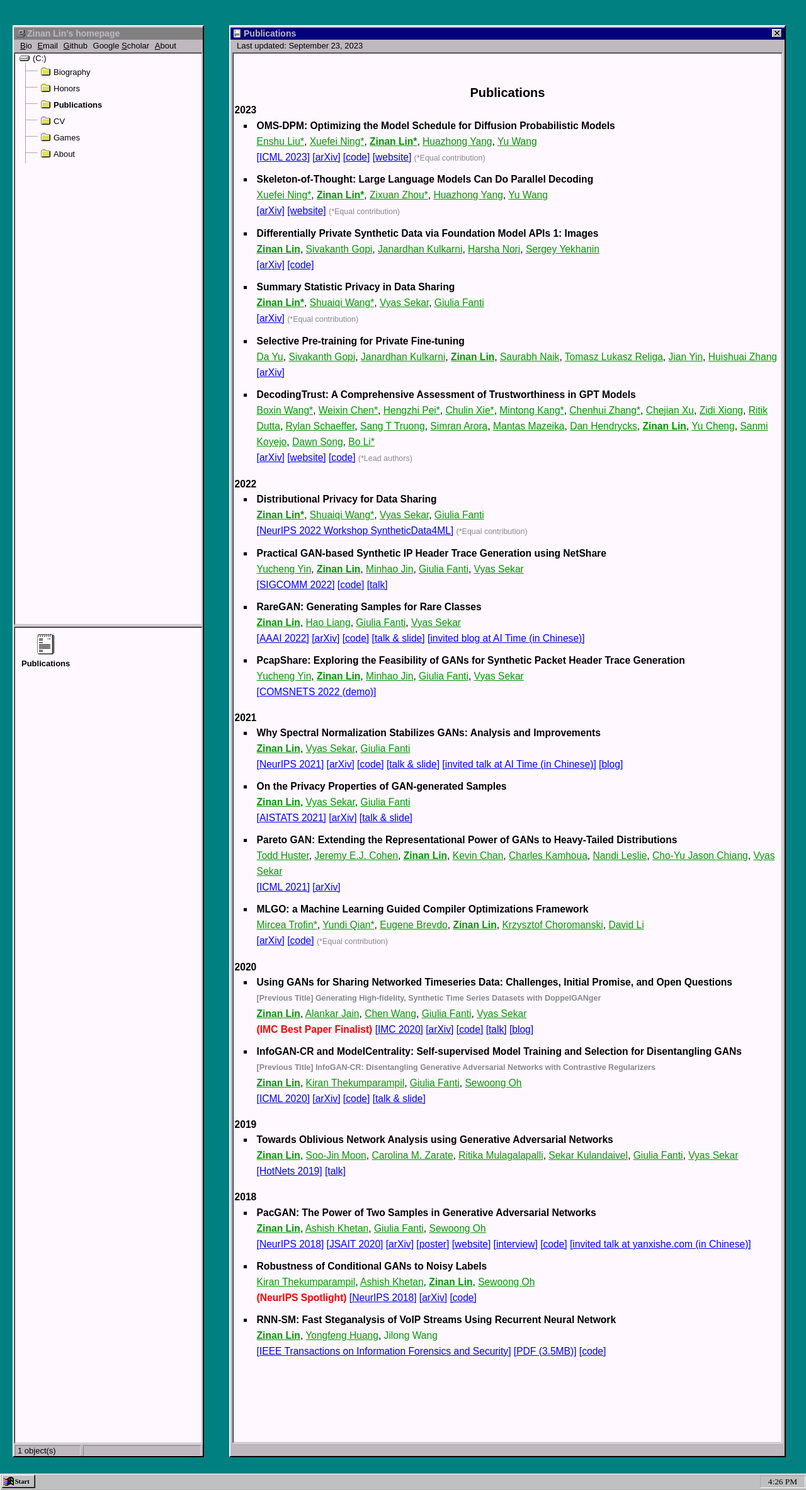
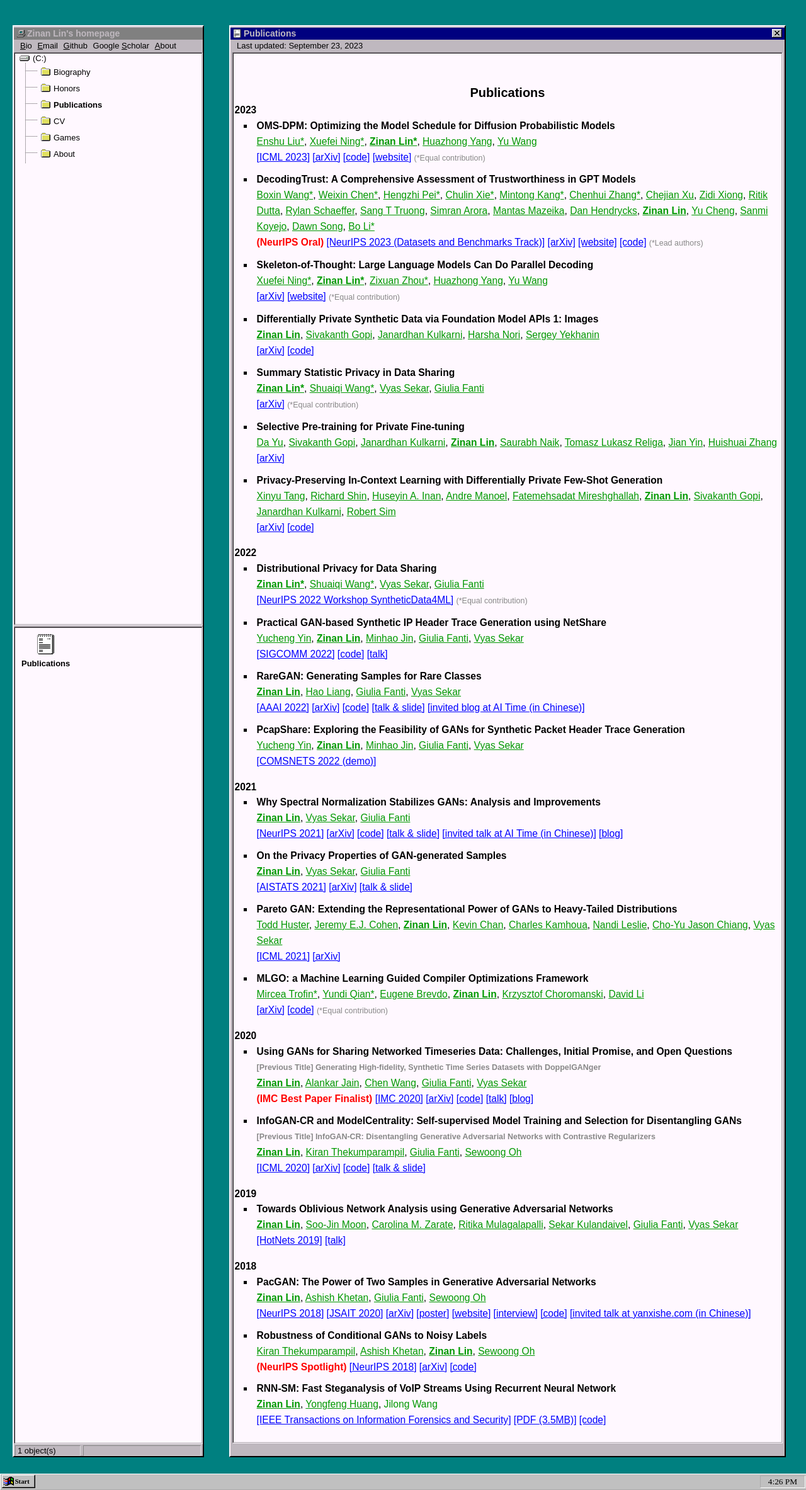
Before and after one commit to fjxmlzn/fjxmlzn.github.io, a Jekyll site: the page built from _publications/publications.html, in a window 1280 px wide. Shown: the whole page at 63% size. Built offline with Jekyll 4.4.1, drawn with Linux system fonts in a browser that asks for light colours.

Commit message:
add publications

```diff
--- a/_publications/publications.html
+++ b/_publications/publications.html
@@ -93,6 +93,46 @@ permalink: /publications/index.html
         <span class="publication_note">(*Equal contribution)</span>
     </li>
     <li class='publication_li'>
+        <span class='publication_title'>DecodingTrust: A Comprehensive Assessment of Trustworthiness in GPT Models</span>
+        <span class="publication_author">
+            <a href="#">Boxin Wang*</a>,
+            <a href="#">Weixin Chen*</a>,
+            <a href="#">Hengzhi Pei*</a>,
+            <a href="#">Chulin Xie*</a>,
+            <a href="#">Mintong Kang*</a>,
+            <a href="#">Chenhui Zhang*</a>,
+            <a href="#">Chejian Xu</a>,
+            <a href="#">Zidi Xiong</a>,
+            <a href="#">Ritik Dutta</a>,
+            <a href="#">Rylan Schaeffer</a>,
+            <a href="#">Sang T Truong</a>,
+            <a href="#">Simran Arora</a>,
+            <a href="#">Mantas Mazeika</a>,
+            <a href="#">Dan Hendrycks</a>,
+            <span class="publication_me"><a href="https://zinanlin.me/" target="_blank">Zinan Lin</a></span>,
+            <a href="#">Yu Cheng</a>,
+            <a href="#">Sanmi Koyejo</a>,
+            <a href="#">Dawn Song</a>,
+            <a href="#">Bo Li*</a>
+        </span>
+        <span class="publication_award">
+            (NeurIPS Oral)
+        </span>
+        <span class='publication_journal'>
+            <a href="#" target="_blank">[NeurIPS 2023 (Datasets and Benchmarks Track)]</a>
+        </span>
+        <span class='publication_journal'>
+            <a href="https://arxiv.org/abs/2306.11698" target="_blank">[arXiv]</a>
+        </span>
+        <span class='publication_journal'>
+            <a href="https://decodingtrust.github.io/" target="_blank">[website]</a>
+        </span>
+        <span class='publication_journal'>
+            <a href="https://github.com/AI-secure/DecodingTrust" target="_blank">[code]</a>
+        </span>
+        <span class="publication_note">(*Lead authors)</span>
+    </li>
+    <li class='publication_li'>
         <span class='publication_title'>Skeleton-of-Thought: Large Language Models Can Do Parallel Decoding</span>
         <span class="publication_author">
             <a href="#">Xuefei Ning*</a>,
@@ -155,38 +195,24 @@ permalink: /publications/index.html
         </span>
     </li>
     <li class='publication_li'>
-        <span class='publication_title'>DecodingTrust: A Comprehensive Assessment of Trustworthiness in GPT Models</span>
+        <span class='publication_title'>Privacy-Preserving In-Context Learning with Differentially Private Few-Shot Generation</span>
         <span class="publication_author">
-            <a href="#">Boxin Wang*</a>,
-            <a href="#">Weixin Chen*</a>,
-            <a href="#">Hengzhi Pei*</a>,
-            <a href="#">Chulin Xie*</a>,
-            <a href="#">Mintong Kang*</a>,
-            <a href="#">Chenhui Zhang*</a>,
-            <a href="#">Chejian Xu</a>,
-            <a href="#">Zidi Xiong</a>,
-            <a href="#">Ritik Dutta</a>,
-            <a href="#">Rylan Schaeffer</a>,
-            <a href="#">Sang T Truong</a>,
-            <a href="#">Simran Arora</a>,
-            <a href="#">Mantas Mazeika</a>,
-            <a href="#">Dan Hendrycks</a>,
+            <a href="#">Xinyu Tang</a>,
+            <a href="#">Richard Shin</a>,
+            <a href="#">Huseyin A. Inan</a>,
+            <a href="#">Andre Manoel</a>,
+            <a href="#">Fatemehsadat Mireshghallah</a>,
             <span class="publication_me"><a href="https://zinanlin.me/" target="_blank">Zinan Lin</a></span>,
-            <a href="#">Yu Cheng</a>,
-            <a href="#">Sanmi Koyejo</a>,
-            <a href="#">Dawn Song</a>,
-            <a href="#">Bo Li*</a>
+            <a href="#">Sivakanth Gopi</a>,
+            <a href="#">Janardhan Kulkarni</a>,
+            <a href="#">Robert Sim</a>
         </span>
         <span class='publication_journal'>
-            <a href="https://arxiv.org/abs/2306.11698" target="_blank">[arXiv]</a>
+            <a href="https://arxiv.org/abs/2309.11765" target="_blank">[arXiv]</a>
         </span>
         <span class='publication_journal'>
-            <a href="https://decodingtrust.github.io/" target="_blank">[website]</a>
+            <a href="https://github.com/microsoft/dp-few-shot-generation" target="_blank">[code]</a>
         </span>
-        <span class='publication_journal'>
-            <a href="https://github.com/AI-secure/DecodingTrust" target="_blank">[code]</a>
-        </span>
-        <span class="publication_note">(*Lead authors)</span>
     </li>
 </ul>
 
```
